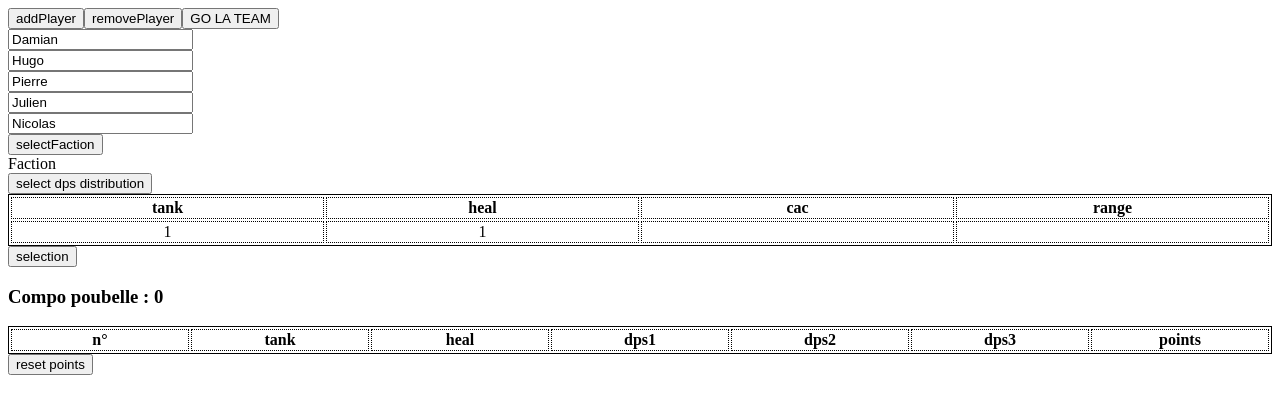
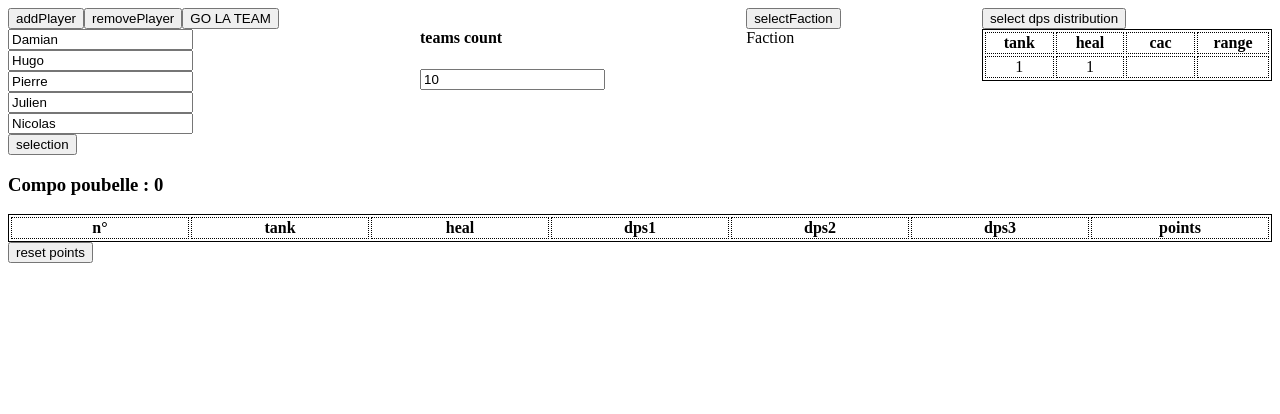
Before and after one commit to DamianKornak/WoWLottery, an Angular app: page / in a window 1280 px wide. Shown: the top 414 px of the page. Built offline with nearby package versions, Linux system fonts and the light colour scheme.

Commit message:
add dynamic list count

```diff
--- a/src/app/app.component.css
+++ b/src/app/app.component.css
@@ -6,7 +6,7 @@ table {
 }
 
 th, td {
-  width: calc(100%/7);
+  width: calc(100% / 7);
   border: 1px;
   border-style: dotted;
 }
@@ -14,3 +14,11 @@ th, td {
 .thisIsIt {
   background-color: lightgreen;
 }
+
+.section_top {
+  display: flex
+}
+
+.div_top {
+  flex: auto;
+}
--- a/src/app/app.component.html
+++ b/src/app/app.component.html
@@ -1,3 +1,5 @@
+<section class="section_top">
+  <div class="div_top">
     <button type="button" name="button" (click)="addPlayer()">
       addPlayer
     </button>
@@ -11,12 +13,22 @@
     <div class="form-check form-inline card" *ngFor="let virgin of virginPlayers; let rowIndex=index">
       <input type="text" value="{{virgin.name}}" (keyup)="changeName($event,rowIndex);">
     </div>
+  </div>
 
+  <div class="div_top">
+    <h4>teams count</h4>
+    <input type="text" value="{{teamsCount}}" (keyup)="setTeamsCount($event);">
+  </div>
+
+  <div class="div_top">
     <button type="button" name="button" (click)="selectFaction()">
       selectFaction
     </button>
     <div>Faction</div>
     <div>{{selectedFaction}}</div>
+
+  </div>
+  <div class="div_top">
 
     <button type="button" name="button" (click)="setupDpsConfiguration()">
       select dps distribution
@@ -40,6 +52,9 @@
       </tr>
       </tbody>
     </table>
+  </div>
+
+</section>
 
 <button type="button" name="button" (click)="generateResults()">
   selection
@@ -47,7 +62,7 @@
 
 <h3>Compo poubelle : {{falseCompoCount}}</h3>
 
-<table class="tableXX" >
+<table class="tableXX">
   <thead>
   <tr>
     <th>n°</th>
@@ -59,14 +74,19 @@
     <th>points</th>
   </tr>
   </thead>
-  <tbody  *ngFor="let result of results; let indexResult = index" [class.thisIsIt]="isBestChoice(indexResult)">
+  <tbody *ngFor="let result of results; let indexResult = index" [class.thisIsIt]="isBestChoice(indexResult)">
   <tr>
     <td>{{indexResult}}</td>
-    <td [style.background-color]="result.tank.spec.color"><b>{{result.tank.player.name }}</b> / {{result.tank.spec.class }} - {{ result.tank.spec.name}}</td>
-    <td [style.background-color]="result.heal.spec.color"><b>{{result.heal.player.name }}</b> / {{result.heal.spec.class }} - {{ result.heal.spec.name}}</td>
-    <td [style.background-color]="result.dps1.spec.color"><b>{{result.dps1.player.name }}</b> / {{result.dps1.spec.class }} - {{ result.dps1.spec.name}}</td>
-    <td [style.background-color]="result.dps2.spec.color"><b>{{result.dps2.player.name }}</b> / {{result.dps2.spec.class }} - {{ result.dps2.spec.name}}</td>
-    <td [style.background-color]="result.dps3.spec.color"><b>{{result.dps3.player.name }}</b> / {{result.dps3.spec.class }} - {{ result.dps3.spec.name}}</td>
+    <td [style.background-color]="result.tank.spec.color"><b>{{result.tank.player.name }}</b>
+      / {{result.tank.spec.class }} - {{ result.tank.spec.name}}</td>
+    <td [style.background-color]="result.heal.spec.color"><b>{{result.heal.player.name }}</b>
+      / {{result.heal.spec.class }} - {{ result.heal.spec.name}}</td>
+    <td [style.background-color]="result.dps1.spec.color"><b>{{result.dps1.player.name }}</b>
+      / {{result.dps1.spec.class }} - {{ result.dps1.spec.name}}</td>
+    <td [style.background-color]="result.dps2.spec.color"><b>{{result.dps2.player.name }}</b>
+      / {{result.dps2.spec.class }} - {{ result.dps2.spec.name}}</td>
+    <td [style.background-color]="result.dps3.spec.color"><b>{{result.dps3.player.name }}</b>
+      / {{result.dps3.spec.class }} - {{ result.dps3.spec.name}}</td>
     <td>{{resultPoints[indexResult]}} <br>
       <button (click)="addPoints(indexResult,5)">+5</button>
       <button (click)="addPoints(indexResult,4)">+4</button>
--- a/src/app/app.component.ts
+++ b/src/app/app.component.ts
@@ -31,6 +31,7 @@ export class AppComponent {
   resultPoints: {[index: number] : number} = {};
 
   falseCompoCount: number = 0;
+  teamsCount: number = 10;
 
   forbidenPlayerClassCombos: string[] = [
     'Damian/Chasseur de démons/Vengeance',
@@ -50,6 +51,10 @@ export class AppComponent {
     Julien: {tank: 0, dpsCac: 0, dpsDistance: 0, heal: 0},
     Pierre: {tank: 0, dpsCac: 0, dpsDistance: 0, heal: 0},
   };
+
+  setTeamsCount(event){
+    this.teamsCount = event.target.value;
+  }
 
   defaultTeam() {
     this.virginPlayers = [
@@ -143,7 +148,7 @@ export class AppComponent {
     let index = 0;
     this.falseCompoCount = 0;
     this.results = [];
-    let x = 500;
+    let x = this.teamsCount;
 
     while (x > 0) {
       this.players = this.virginPlayers;
```
Also changed, not shown: 3 other files (tests, documents, lock files or other folders). Lines whose indentation alone changed are shown as unchanged.
